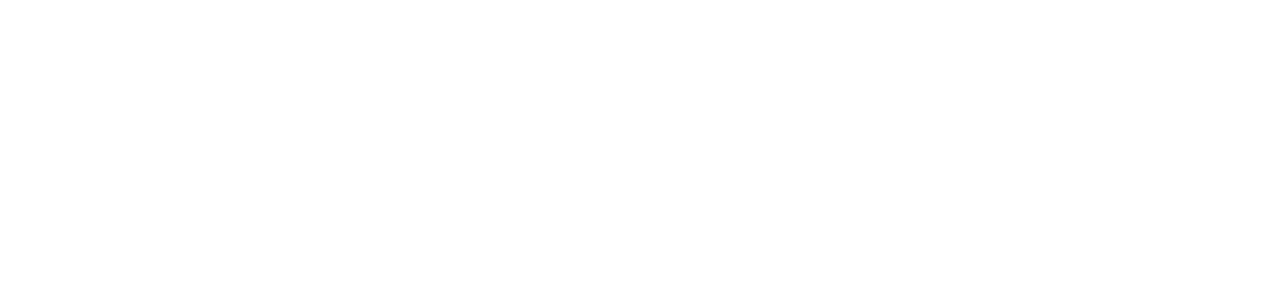
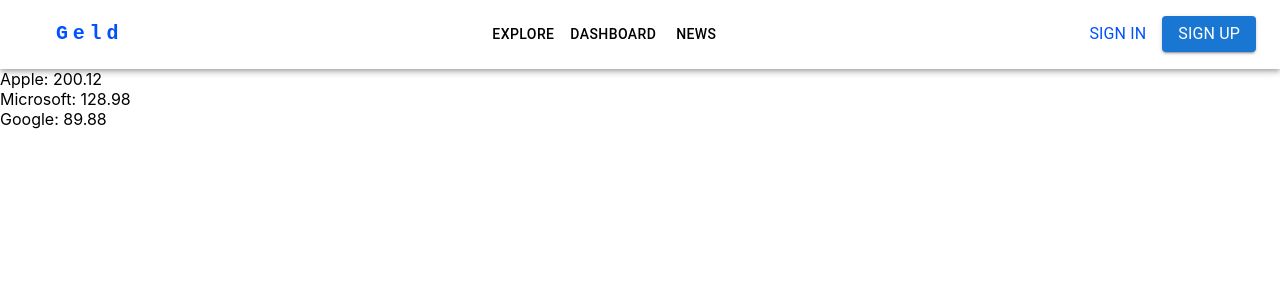
Before and after one commit to joeykesler/GeldReact, a React (Create React App) app: page /stocks in a window 1280 px wide. Before the commit this address had no page. Shown: the top 300 px of the page. Built offline with nearby package versions, Linux system fonts and the light colour scheme.

Commit message:
basic data push

```diff
--- /dev/null
+++ b/public/stocks.json
@@ -0,0 +1,19 @@
+{
+    "Stocks": [
+        {
+            "id": 1,
+            "name": "Apple",
+            "value": 200.12
+        },
+        {
+            "id": 2,
+            "name": "Microsoft",
+            "value": 128.98
+        },
+        {
+            "id": 3,
+            "name": "Google",
+            "value": 89.88
+        }
+    ]
+}
--- /dev/null
+++ b/src/Components/StockCard.js
@@ -0,0 +1,14 @@
+
+
+function StockCard(props) {
+
+    let stock = props.stock;
+
+    return(
+        <div className="stockCardWrapper">
+            <span>{stock.name}: {stock.value}</span>
+        </div>
+    )
+}
+
+export default StockCard;
--- a/src/Login.js
+++ b/src/Login.js
@@ -36,7 +36,7 @@ function Login() {
     // Handle Submit Login Form and Set Current User
     function handleLogin() {
         let user = users[email]["user"];
-        if(user!=undefined && users[email].pass == pass) {
+        if(user!==undefined && users[email].pass === pass) {
             setMsg('Login Successful');
             setCurrentUser(user);
             localStorage.setItem("currentUser", currentUser);
--- /dev/null
+++ b/src/Stocks.js
@@ -0,0 +1,40 @@
+import Navbar from "./Components/Navbar/Navbar";
+import { useState, useEffect } from 'react';
+import StockCard from "./Components/StockCard";
+
+function Stocks() {
+
+    const[allStocks, setAllStocks] = useState([]);
+
+    useEffect(() => {
+        async function getStocks() {
+            const result = await fetch('./stocks.json')
+            .then(res => {
+                return res.json();
+            }).then(data => {
+                console.log(data);
+                setAllStocks(data.Stocks)
+            });
+            // return result
+        }
+        getStocks();
+        console.log(allStocks);
+    }, []);
+
+    return(
+        <div>
+            <Navbar />
+            <div className="stocksWrapper">
+                {allStocks.map((stock, index) => {
+                    console.log(stock);
+                    return(
+                        <StockCard key={index} stock={stock} />
+                    )
+                })}
+            </div>
+        </div>
+
+    );
+}
+
+export default Stocks;
--- a/src/index.js
+++ b/src/index.js
@@ -5,6 +5,7 @@ import App from "./App";
 import Login from "./Login";
 import reportWebVitals from "./reportWebVitals";
 import { BrowserRouter, Routes, Route } from "react-router-dom";
+import Stocks from "./Stocks";
 
 const root = ReactDOM.createRoot(document.getElementById("root"));
 root.render(
@@ -13,6 +14,7 @@ root.render(
       <Routes>
         <Route path="/" element={<App />}/>
         <Route path="/login" element={<Login />} />
+        <Route path="/stocks" element={<Stocks />} />
       </Routes>
      </BrowserRouter>
   </React.StrictMode>
```
Also changed, not shown: public/portfolios.json (added, +14 -0 lines).
